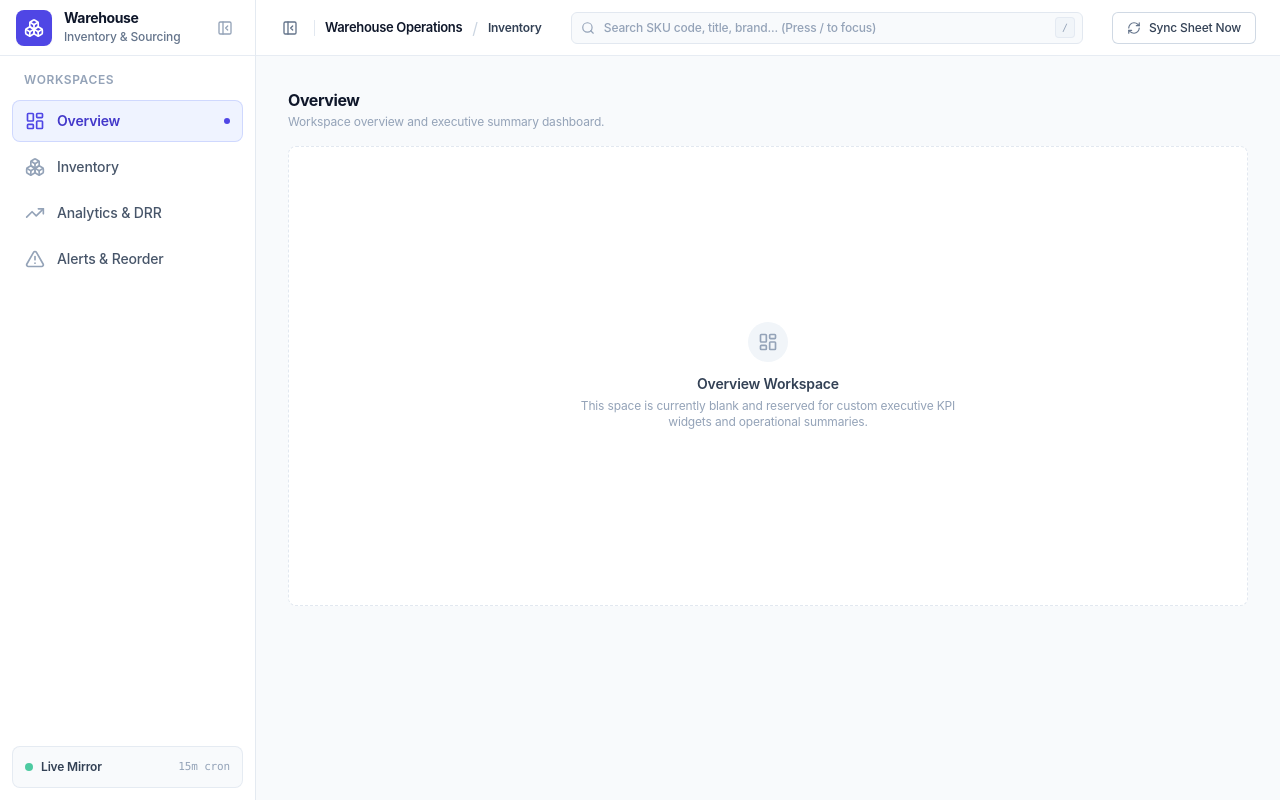
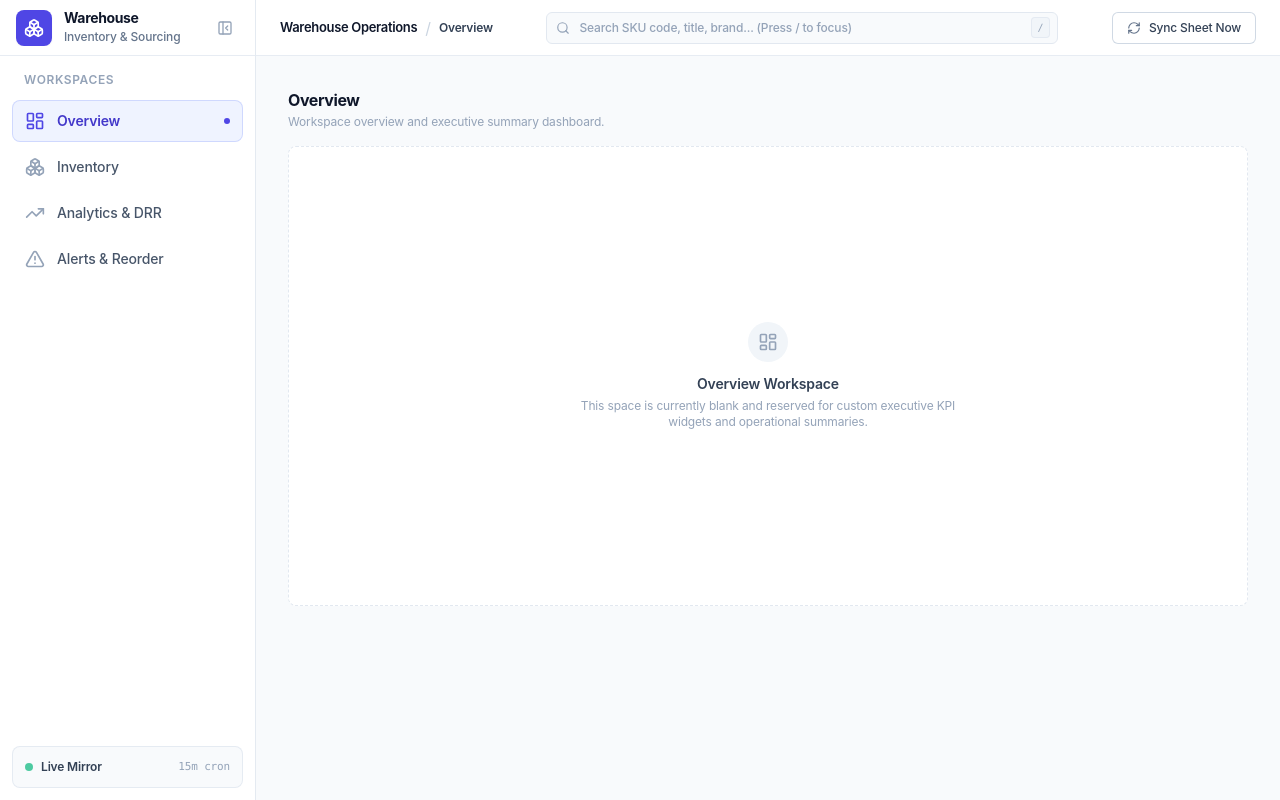
Before and after one commit to aman-shftx/Warehouse-Dashboard, a Next.js app: page / in a window 1280 px wide. Built offline with nearby package versions, Linux system fonts and the light colour scheme.

Commit message:
feat(ui): make header title dynamic, remove top collapse button, and add smart upside/downside filter popover

```diff
--- a/src/components/dashboard/MultiSelectFilter.tsx
+++ b/src/components/dashboard/MultiSelectFilter.tsx
@@ -23,7 +23,30 @@ export function MultiSelectFilter({
 }: Props) {
   const [isOpen, setIsOpen] = useState(false);
   const [filterSearch, setFilterSearch] = useState("");
+  const [placement, setPlacement] = useState<{
+    vertical: "down" | "up";
+    horizontal: "left" | "right";
+  }>({ vertical: "down", horizontal: "left" });
   const dropdownRef = useRef<HTMLDivElement>(null);
+
+  // Measure space and toggle dropdown
+  const toggleDropdown = () => {
+    if (!isOpen && dropdownRef.current) {
+      const rect = dropdownRef.current.getBoundingClientRect();
+      const dropdownHeight = 300;
+      const dropdownWidth = 256;
+      const spaceBelow = window.innerHeight - rect.bottom;
+      const spaceAbove = rect.top;
+      const spaceRight = window.innerWidth - rect.left;
+
+      // Dynamic flip: if space below is less than 280px and space above has more room, open upwards
+      const vertical = spaceBelow < 280 && spaceAbove > spaceBelow ? "up" : "down";
+      const horizontal = spaceRight < dropdownWidth ? "right" : "left";
+
+      setPlacement({ vertical, horizontal });
+    }
+    setIsOpen((prev) => !prev);
+  };
 
   // Close on outside click
   useEffect(() => {
@@ -78,7 +101,7 @@ export function MultiSelectFilter({
     <div className="relative inline-block text-left" ref={dropdownRef}>
       <button
         type="button"
-        onClick={() => setIsOpen(!isOpen)}
+        onClick={toggleDropdown}
         className={cn(
           "h-8 px-2.5 rounded-md border text-xs font-medium inline-flex items-center gap-2 transition-all duration-100 outline-none select-none",
           selected.length > 0 && !isAllSelected
@@ -87,11 +110,22 @@ export function MultiSelectFilter({
         )}
       >
         <span className="truncate max-w-[150px]">{buttonLabel}</span>
-        <ChevronDown className={cn("w-3.5 h-3.5 text-slate-400 transition-transform duration-150", isOpen && "rotate-180")} />
+        <ChevronDown
+          className={cn(
+            "w-3.5 h-3.5 text-slate-400 transition-transform duration-150",
+            isOpen && (placement.vertical === "up" ? "-rotate-180" : "rotate-180")
+          )}
+        />
       </button>
 
       {isOpen && (
-        <div className="absolute right-0 mt-1 w-64 rounded-lg bg-white border border-slate-200/90 shadow-xl z-50 p-2 text-xs flex flex-col gap-1.5 animate-in fade-in zoom-in-95 duration-100">
+        <div
+          className={cn(
+            "absolute w-64 rounded-lg bg-white border border-slate-200/90 shadow-xl z-50 p-2 text-xs flex flex-col gap-1.5 animate-in fade-in duration-100",
+            placement.vertical === "up" ? "bottom-full mb-1.5 origin-bottom" : "top-full mt-1.5 origin-top",
+            placement.horizontal === "right" ? "right-0" : "left-0"
+          )}
+        >
           {/* Header row: title and select all / clear */}
           <div className="flex items-center justify-between px-1.5 pb-1 border-b border-slate-100">
             <span className="font-semibold text-slate-800 text-[11px] uppercase tracking-wider">
--- a/src/components/layout/Header.tsx
+++ b/src/components/layout/Header.tsx
@@ -1,17 +1,30 @@
 "use client";
 
 import { useState } from "react";
-import { RefreshCw, CheckCircle2, AlertCircle, PanelLeftClose, PanelLeftOpen, Search, X } from "lucide-react";
-import { useRouter } from "next/navigation";
-import { useSidebar } from "./SidebarContext";
+import { RefreshCw, CheckCircle2, AlertCircle, Search, X } from "lucide-react";
+import { useRouter, usePathname } from "next/navigation";
 import { useSearch } from "./SearchContext";
 
 export function Header() {
   const [syncing, setSyncing] = useState(false);
   const [syncMsg, setSyncMsg] = useState<{ type: "success" | "error"; text: string } | null>(null);
   const router = useRouter();
-  const { isCollapsed, toggleSidebar } = useSidebar();
+  const pathname = usePathname();
   const { searchQuery, setSearchQuery, searchInputRef } = useSearch();
+
+  function getPageName(path: string) {
+    if (path === "/") return "Overview";
+    if (path.startsWith("/inventory")) return "Inventory";
+    if (path.startsWith("/analytics")) return "Analytics & DRR";
+    if (path.startsWith("/alerts")) return "Alerts & Reorder";
+    if (path.startsWith("/product/")) {
+      const sku = decodeURIComponent(path.replace("/product/", ""));
+      return `Product: ${sku}`;
+    }
+    return "Overview";
+  }
+
+  const currentPageName = getPageName(pathname);
 
   async function handleSync() {
     if (syncing) return;
@@ -35,25 +48,21 @@ export function Header() {
     }
   }
 
+  const handleSearchChange = (e: React.ChangeEvent<HTMLInputElement>) => {
+    const val = e.target.value;
+    setSearchQuery(val);
+    if (val && pathname !== "/inventory" && !pathname.startsWith("/product")) {
+      router.push("/inventory");
+    }
+  };
+
   return (
     <header className="h-14 bg-white/95 backdrop-blur border-b border-slate-200/80 px-4 md:px-6 flex items-center justify-between sticky top-0 z-20 shrink-0 gap-4">
-      <div className="flex items-center gap-2.5 shrink-0">
-        <button
-          onClick={toggleSidebar}
-          className="p-1.5 -ml-1 rounded-md text-slate-500 hover:text-slate-800 hover:bg-slate-100 active:scale-95 transition-all duration-100"
-          title={isCollapsed ? "Expand sidebar ([)" : "Collapse sidebar ([)"}
-          aria-label={isCollapsed ? "Expand sidebar" : "Collapse sidebar"}
-        >
-          {isCollapsed ? (
-            <PanelLeftOpen className="w-4 h-4 text-slate-600" />
-          ) : (
-            <PanelLeftClose className="w-4 h-4 text-slate-500" />
-          )}
-        </button>
-        <span className="h-4 w-px bg-slate-200" />
+      {/* Dynamic Header Breadcrumb */}
+      <div className="flex items-center gap-2 shrink-0">
         <h2 className="text-[13px] font-semibold text-slate-900 tracking-tight">Warehouse Operations</h2>
         <span className="text-slate-300">/</span>
-        <span className="text-xs text-slate-700 font-semibold">Inventory</span>
+        <span className="text-xs text-slate-700 font-semibold">{currentPageName}</span>
       </div>
 
       {/* Global Search Bar in Header */}
@@ -64,7 +73,7 @@ export function Header() {
             ref={searchInputRef}
             type="text"
             value={searchQuery}
-            onChange={(e) => setSearchQuery(e.target.value)}
+            onChange={handleSearchChange}
             placeholder="Search SKU code, title, brand... (Press / to focus)"
             className="w-full h-8 pl-8 pr-8 text-xs bg-slate-50 hover:bg-slate-100/70 focus:bg-white border border-slate-200 rounded-md outline-none focus:ring-2 focus:ring-indigo-500/20 focus:border-indigo-500 transition-all duration-100 text-slate-800 placeholder:text-slate-400 font-medium"
           />
```
